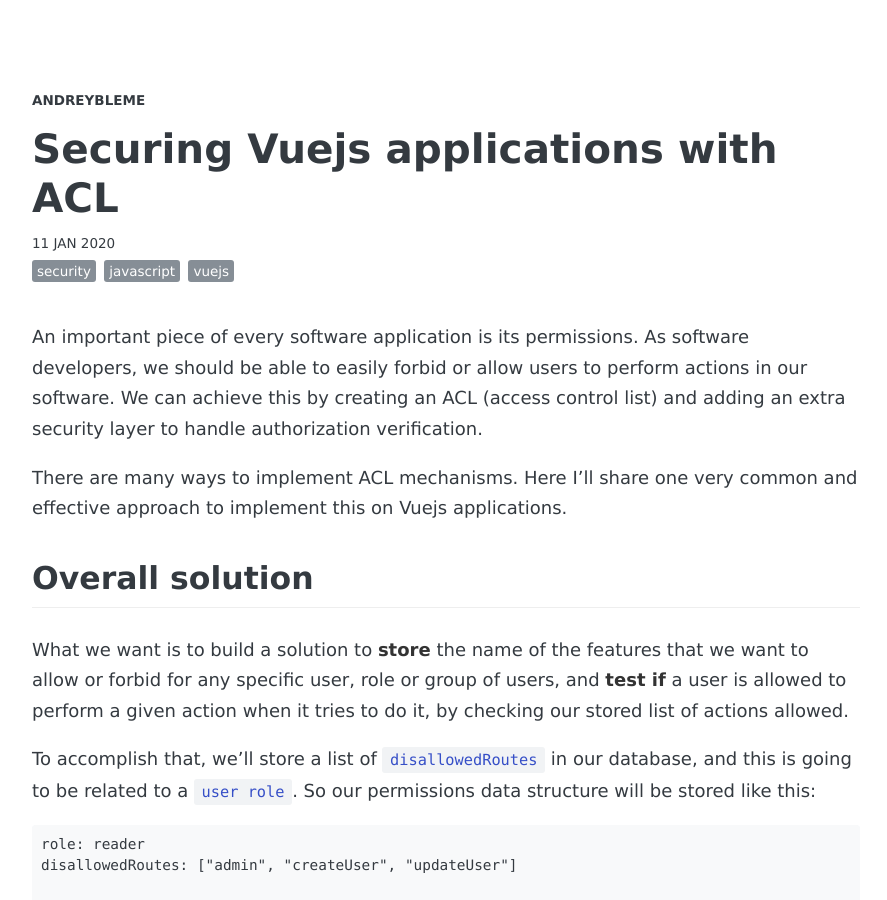
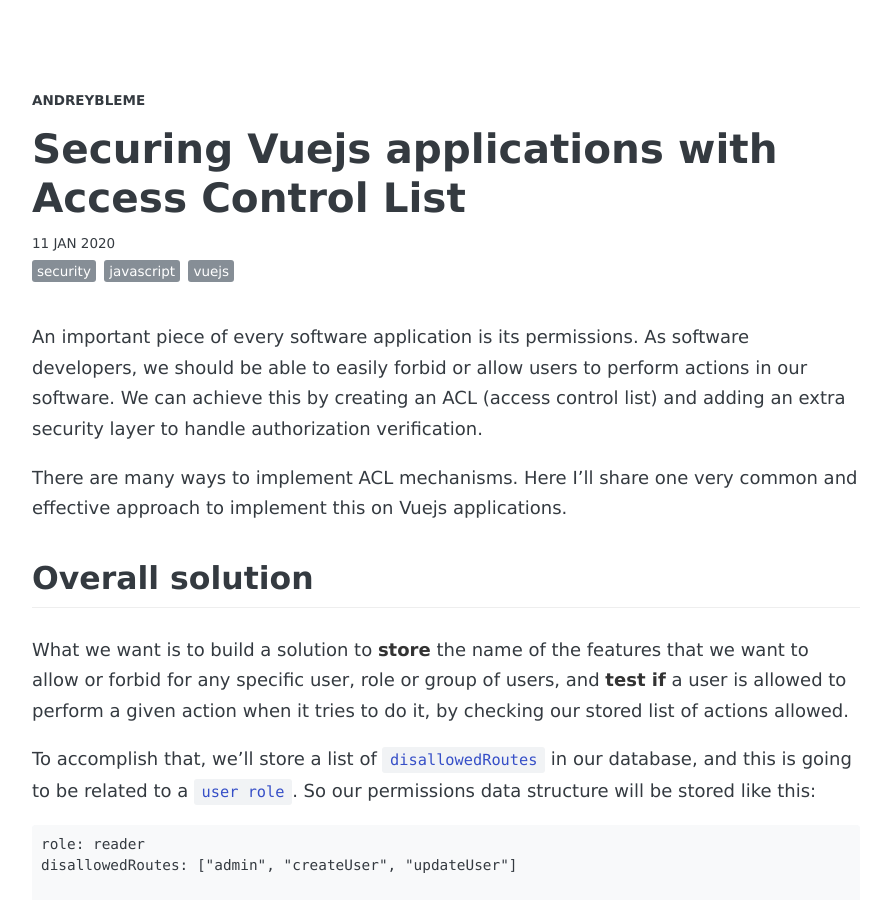
Before and after one commit to andreybleme/andreybleme.github.io, a Jekyll site: the page built from _posts/2020-01-11-secure-vuejs-applications-router-acl.markdown, in a window 1280 px wide and 900 px high. Shown: the whole window, without its empty margins (194-1081 px from the left). Built offline with Jekyll 4.4.1, drawn with Linux system fonts in a browser that asks for light colours; nearby versions of some CDN libraries; some web fonts are replaced; comment, search, counter and statistics services are not loaded.

Commit message:
chaging title of post

```diff
--- a/_posts/2020-01-11-secure-vuejs-applications-router-acl.markdown
+++ b/_posts/2020-01-11-secure-vuejs-applications-router-acl.markdown
@@ -1,6 +1,6 @@
 ---
 layout: post
-title:  "Securing Vuejs applications with ACL"
+title:  "Securing Vuejs applications with Access Control List"
 description: "Creating an Access Control List to secure your Vuejs application routes."
 date:   2020-01-11 14:00:00
 tags: [security, javascript, vuejs]
```
